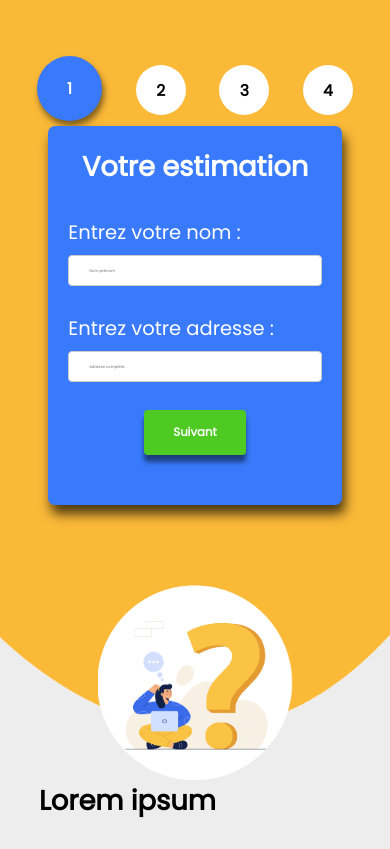
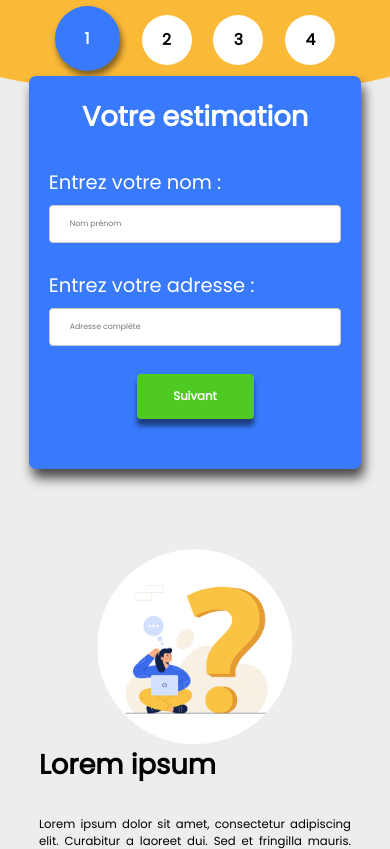
Before and after one commit to MasterPampa/AdopteLeSolaire, a React app in the folder adoptelesolaire/: page / in a window 390 px wide. Shown: the part 86-935 px from the top of the page. Built offline with nearby package versions, Linux system fonts and the light colour scheme.

Commit message:
responsive globale new ver.

```diff
--- a/adoptelesolaire/src/components/form/form.scss
+++ b/adoptelesolaire/src/components/form/form.scss
@@ -122,6 +122,41 @@
 }
 
 @media screen and (max-width: 956px){
+    .route{
+        width: 50%;
+        .dots{
+            width: 90%;
+            .dot{
+                font-size: 3vw;
+            }
+        }
+    }
+    .formContainer{
+        width: 60%;
+        h2{
+            font-size: 4vw;
+        }
+        label{
+            font-size: 3vw;
+            margin-bottom: 20px;
+        }
+        .next, .submit{
+            width: 40%;
+            font-size: 1.5vw;
+        }
+    }
+
+}
+@media screen and (max-width: 1400px){
+    .route{
+        width: 45%;
+        .dots{
+            width: 90%;
+            .dot{
+                font-size: 3vw;
+            }
+        }
+    }
     .formContainer{
         width: 50%;
         h2{
@@ -138,10 +173,9 @@
     }
 
 }
-
 @media screen and (max-width: 650px){
     .formContainer{
-        width: 65%;
+        width: 75%;
         h2{
             font-size: 7vw;
         }
@@ -156,9 +190,12 @@
             width: 40%;
             font-size: 3vw;
         }
+        input[type=text],input[type=number], input[type=email], input[type=tel], select{
+            font-size: 2vw;
+        }
     }
     .route{
-        width: 90%;
+        width: 80%;
         .dots{
             width: 90%;
             .dot{
--- a/adoptelesolaire/src/index.scss
+++ b/adoptelesolaire/src/index.scss
@@ -26,7 +26,10 @@ main{
   justify-content: space-between;
 }
 @media screen and (max-width: 650px){
+  main{
+    margin-top: 6vh;
+  }
     body{
-      background-size: 100% 26%;
+      background-size: 100% 6%;
     }
 }
```
Also changed, not shown: adoptelesolaire/src/components/header/header.scss (+6 -3 lines), adoptelesolaire/src/components/form/form.css, adoptelesolaire/src/components/header/header.css, adoptelesolaire/src/index.css, 3 other files.
